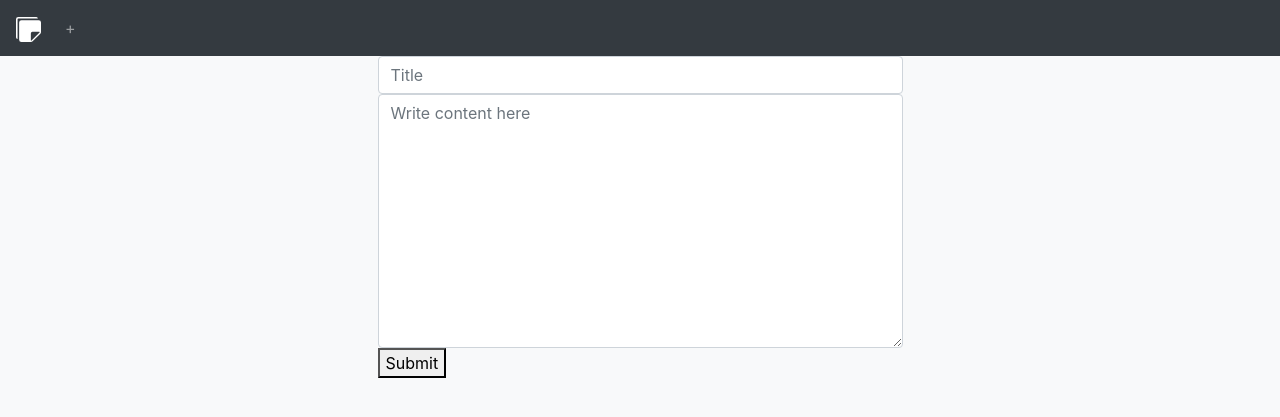
After one commit to misterrager8/everyday, a Flask app: page /add_note in a window 1280 px wide. The commit adds this page. Shown: the top 417 px of the page. Run offline with Flask 2, Linux system fonts and the light colour scheme.

Commit message:
create note form

```diff
--- a/main.py
+++ b/main.py
@@ -29,5 +29,17 @@ def note_pg():
     return render_template("note.html", content=markdown_to_html(filename), title=filename.split(".md")[0])
 
 
+@app.route("/add_note", methods=["POST", "GET"])
+def add_note():
+    if request.method == "POST":
+        title = request.form["title"]
+        content = request.form["content"]
+
+        with open("./docs/%s.md" % title, "w") as f:
+            f.write(content)
+
+    return render_template("add_note.html")
+
+
 if __name__ == "__main__":
     app.run(debug=True)
--- /dev/null
+++ b/templates/add_note.html
@@ -0,0 +1,12 @@
+{% extends "base.html" %}
+
+{% block body %}
+<div class="container">
+  <form action="{{ url_for('add_note') }}" method="POST" class="col-6 offset-lg-3">
+    <input class="form-control" type="text" name="title" autocomplete="off" placeholder="Title">
+    <textarea class="form-control" rows="10" name="content" autocomplete="off"
+              placeholder="Write content here"></textarea>
+    <button type="submit">Submit</button>
+  </form>
+</div>
+{% endblock %}
--- a/templates/base.html
+++ b/templates/base.html
@@ -19,6 +19,11 @@
         <path d="M3.5 2A1.5 1.5 0 0 0 2 3.5v11A1.5 1.5 0 0 0 3.5 16h6.086a1.5 1.5 0 0 0 1.06-.44l4.915-4.914A1.5 1.5 0 0 0 16 9.586V3.5A1.5 1.5 0 0 0 14.5 2h-11zm6 8.5a1 1 0 0 1 1-1h4.396a.25.25 0 0 1 .177.427l-5.146 5.146a.25.25 0 0 1-.427-.177V10.5z"/>
       </svg>
     </a>
+    <ul class="navbar-nav">
+      <li class="navbar-item">
+        <a href="{{ url_for('add_note') }}" class="nav-link">+</a>
+      </li>
+    </ul>
   </div>
 </nav>
 <body class="bg-light">
```
